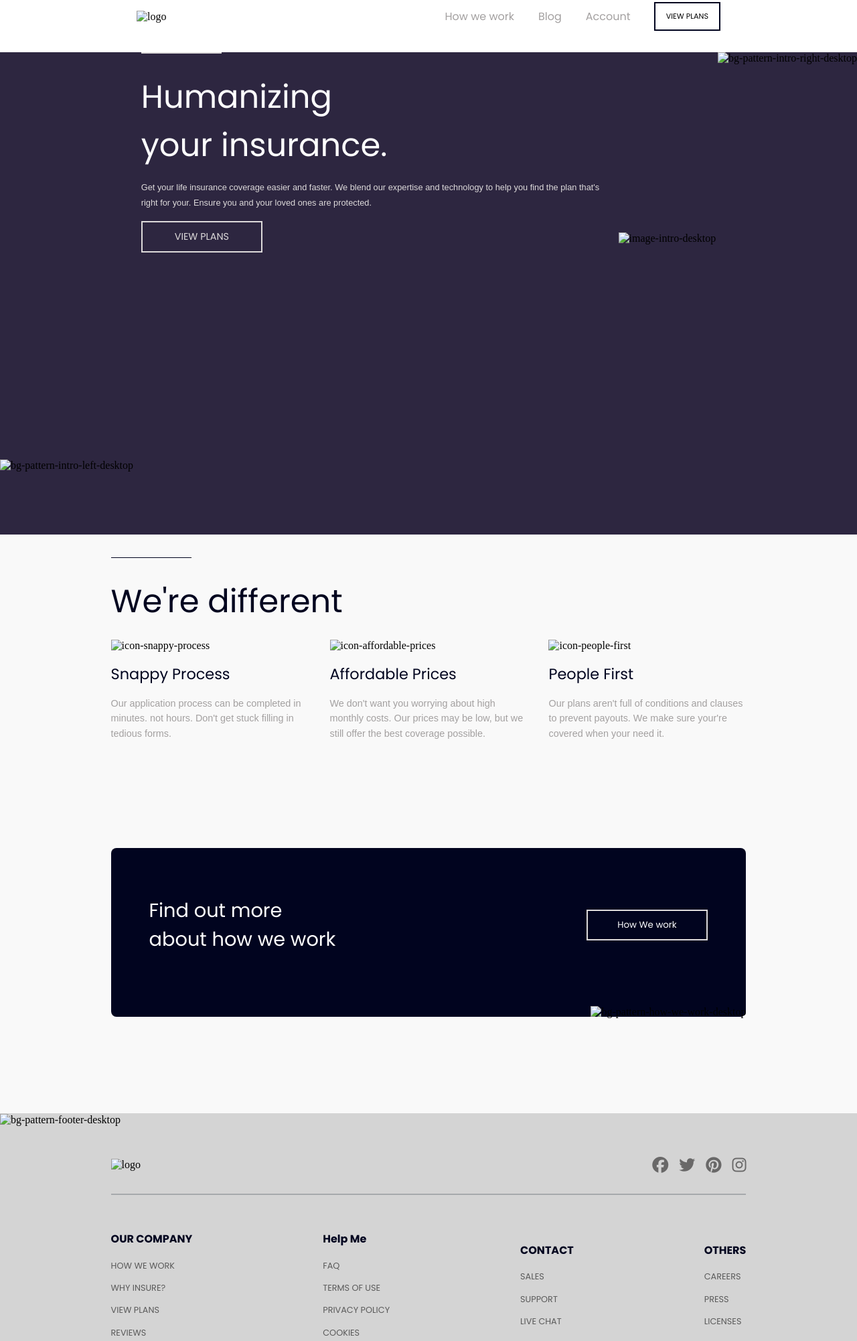
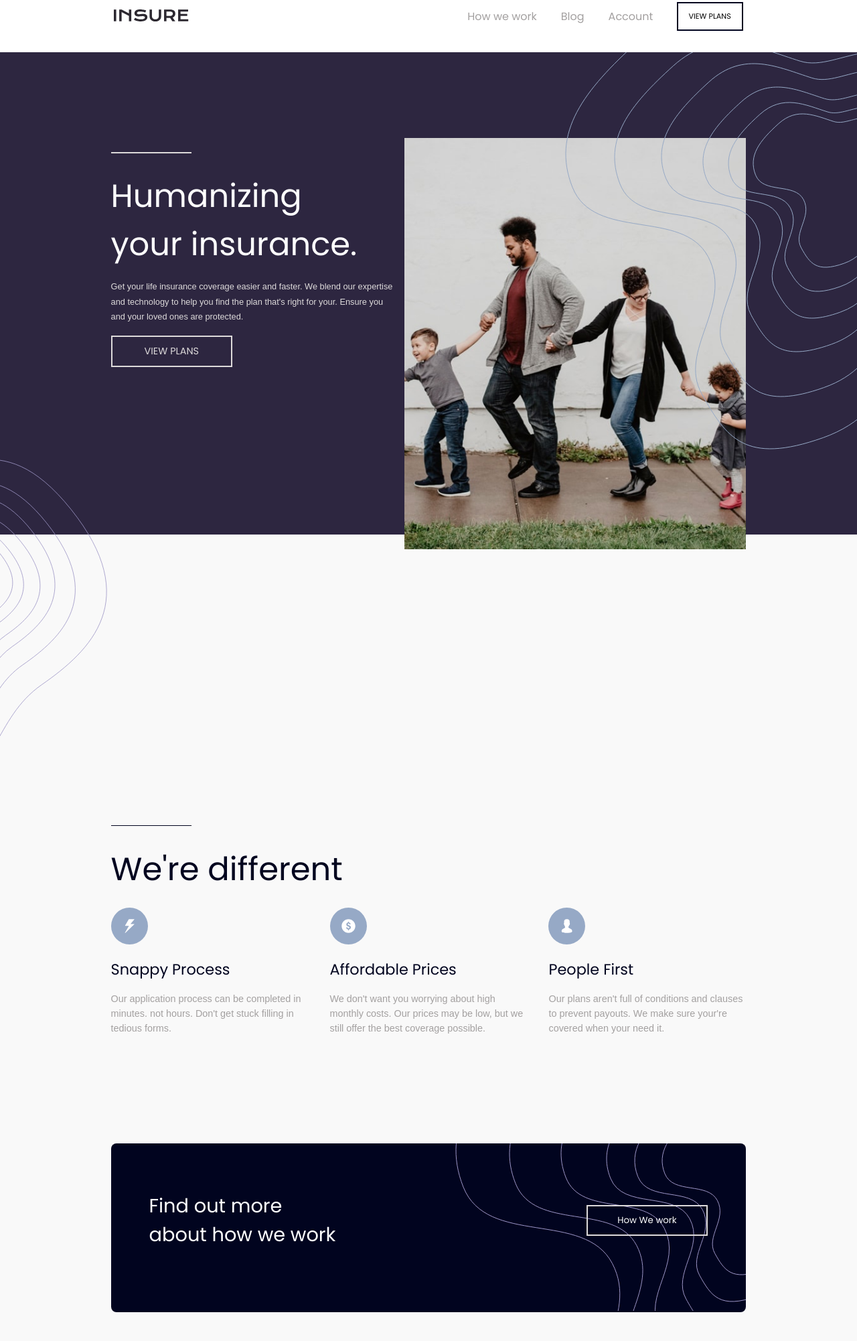
Before and after one commit to PedroProgramador90/Insure, a plain HTML site: page index.html in a window 1280 px wide. Shown: the part 29-2031 px from the top of the page at 67% size. Drawn offline with Linux system fonts and the light colour scheme; files that its build step writes are made by us from their sources; files whose address does not match are found by name.

Commit message:
Update index.html

```diff
--- a/index.html
+++ b/index.html
@@ -6,7 +6,7 @@
     <meta name="viewport" content="width=device-width, initial-scale=1.0">
     <title>Insure Landing Page </title>
     <!--link css-->
-    <link rel="stylesheet" href="./assets/css/style.css" />
+    <link rel="stylesheet" href="./Geral/assets/css/style.css" />
     <!---->
 </head>
 
@@ -16,7 +16,7 @@
         <div class="center">
             <div class="flex-division">
                 <div class="logo">
-                    <img src="./assets/img/logo.svg" alt="logo" />
+                    <img src="./Geral/assets/img/logo.svg" alt="logo" />
                 </div>
                 <div class="wrapper-division">
                     <nav class="desktop">
@@ -39,7 +39,7 @@
     <!--main-->
     <main>
         <div class="design01">
-            <img src="./assets/img/bg-pattern-intro-right-desktop.svg" alt="bg-pattern-intro-right-desktop" />
+            <img src="./Geral/assets/img/bg-pattern-intro-right-desktop.svg" alt="bg-pattern-intro-right-desktop" />
         </div>
         <div class="center">
             <div class="flex-main">
@@ -60,7 +60,7 @@
                     </div>
                 </div>
                 <div class="right-image">
-                    <img src="./assets/img/image-intro-desktop.jpg" alt="image-intro-desktop" />
+                    <img src="./Geral/assets/img/image-intro-desktop.jpg" alt="image-intro-desktop" />
                 </div>
             </div>
         </div>
@@ -69,7 +69,7 @@
     <!--section session-one-->
     <section class="session-one">
         <div class="design02">
-            <img src="./assets/img/bg-pattern-intro-left-desktop.svg" alt="bg-pattern-intro-left-desktop">
+            <img src="./Geral/assets/img/bg-pattern-intro-left-desktop.svg" alt="bg-pattern-intro-left-desktop">
         </div>
         <div class="center">
             <div class="border-top02"></div>
@@ -78,19 +78,19 @@
             </div>
             <div class="wrapper-compartment">
                 <div class="box">
-                    <img src="./assets/img/icon-snappy-process.svg" alt="icon-snappy-process" />
+                    <img src="./Geral/assets/img/icon-snappy-process.svg" alt="icon-snappy-process" />
                     <h2>Snappy Process</h2>
                     <p>Our application process can be completed in minutes. not hours. Don't get stuck filling in
                         tedious forms.</p>
                 </div>
                 <div class="box">
-                    <img src="./assets/img/icon-affordable-prices.svg" alt="icon-affordable-prices" />
+                    <img src="./Geral/assets/img/icon-affordable-prices.svg" alt="icon-affordable-prices" />
                     <h2>Affordable Prices</h2>
                     <p>We don't want you worrying about high monthly costs. Our prices may be low, but we still offer
                         the best coverage possible.</p>
                 </div>
                 <div class="box">
-                    <img src="./assets/img/icon-people-first.svg" alt="icon-people-first" />
+                    <img src="./Geral/assets/img/icon-people-first.svg" alt="icon-people-first" />
                     <h2>People First </h2>
                     <p>Our plans aren't full of conditions and clauses to prevent payouts. We make sure your're covered
                         when your need it.</p>
@@ -113,7 +113,7 @@
 
                 </div>
                 <div class="image-part">
-                    <img src="./assets/img/bg-pattern-how-we-work-desktop.svg"
+                    <img src="./Geral/assets/img/bg-pattern-how-we-work-desktop.svg"
                         alt="bg-pattern-how-we-work-desktop" />
                 </div>
             </div>
@@ -123,12 +123,12 @@
     <!--footer-->
     <footer>
         <div class="design03">
-            <img src="./assets/img/bg-pattern-footer-desktop.svg" alt="bg-pattern-footer-desktop" />
+            <img src="./Geral/assets/img/bg-pattern-footer-desktop.svg" alt="bg-pattern-footer-desktop" />
         </div>
         <div class="center">
             <div class="flex1-footer">
                 <div class="logo-footer">
-                    <img src="./assets/img/logo.svg" alt="logo" />
+                    <img src="./Geral/assets/img/logo.svg" alt="logo" />
                 </div>
                 <div class="icon-social">
                     <i class="fa-brands fa-facebook"></i>
```
